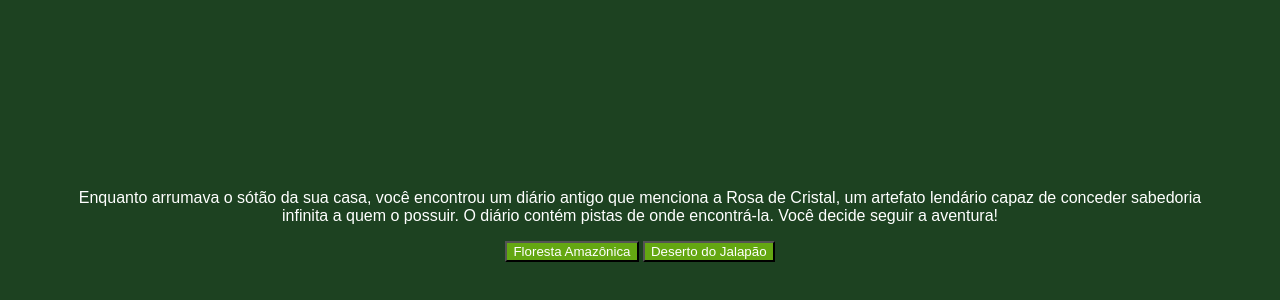
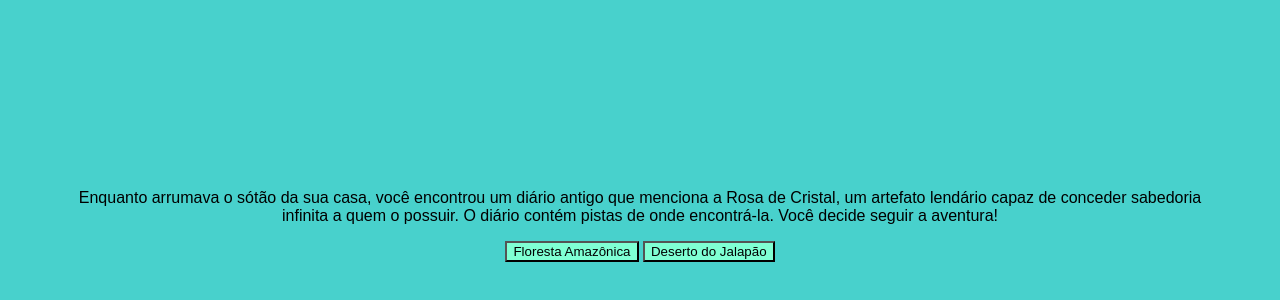
Before and after one commit to Varraschim25/jogo-da-sarah, a plain HTML site: page index.html in a window 1280 px wide. Shown: the part 142-442 px from the top of the page. Drawn offline with Linux system fonts and the light colour scheme; a web font is replaced by a local one.

Commit message:
Update style.css

```diff
--- a/style.css
+++ b/style.css
@@ -1,6 +1,6 @@
 body {
-    background-color: #1D4221;
-    color: white;
+    background-color: #48D1CC;
+    color: black;
     font-family: "Bai Jamjuree", sans-serif;
     display: flex;
     justify-content: center;
@@ -10,8 +10,8 @@ body {
 }
 
 button {
-    background-color: #64A712;
-    color: white;
+    background-color: #7FFFD4;
+    color: black;
     font-family: "Bai Jamjuree", sans-serif;
 }
 
```
